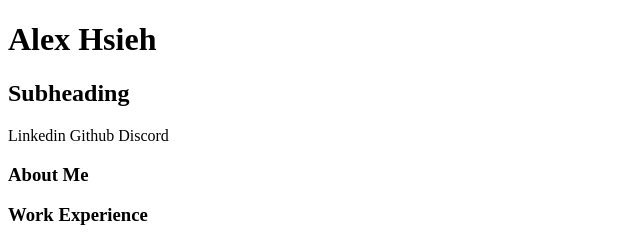
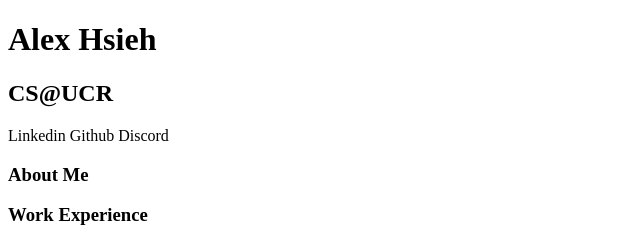
Before and after one commit to alexchsieh/alexchsieh.github.io, a plain HTML site: page index.html in a window 1280 px wide. Shown: the top 240 px of the page, 0-640 px from the left. Drawn offline with Linux system fonts and the light colour scheme.

```diff
--- a/index.html
+++ b/index.html
@@ -9,7 +9,7 @@
 <body>
     <!-- photo here -->
     <h1>Alex Hsieh</h1>
-    <h2>Subheading</h2>
+    <h2>CS@UCR</h2>
     Linkedin
     Github
     Discord
```
Also changed, not shown: image0.jpg (added).
